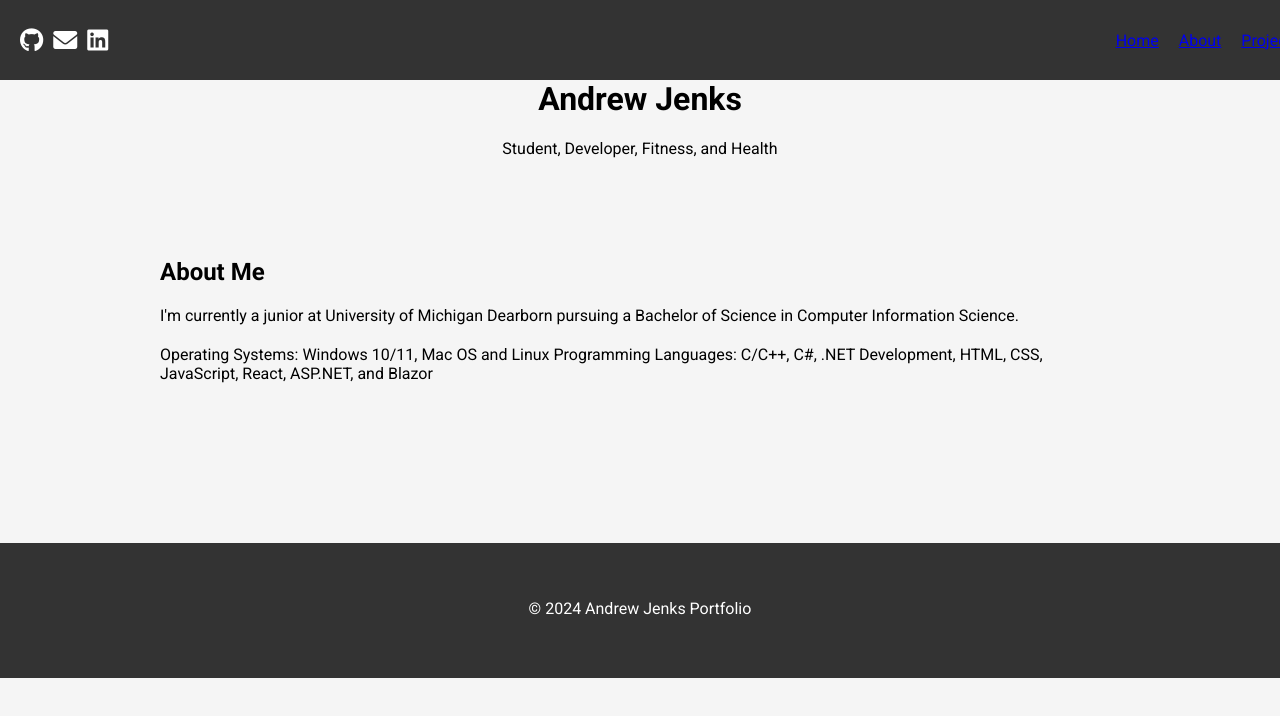
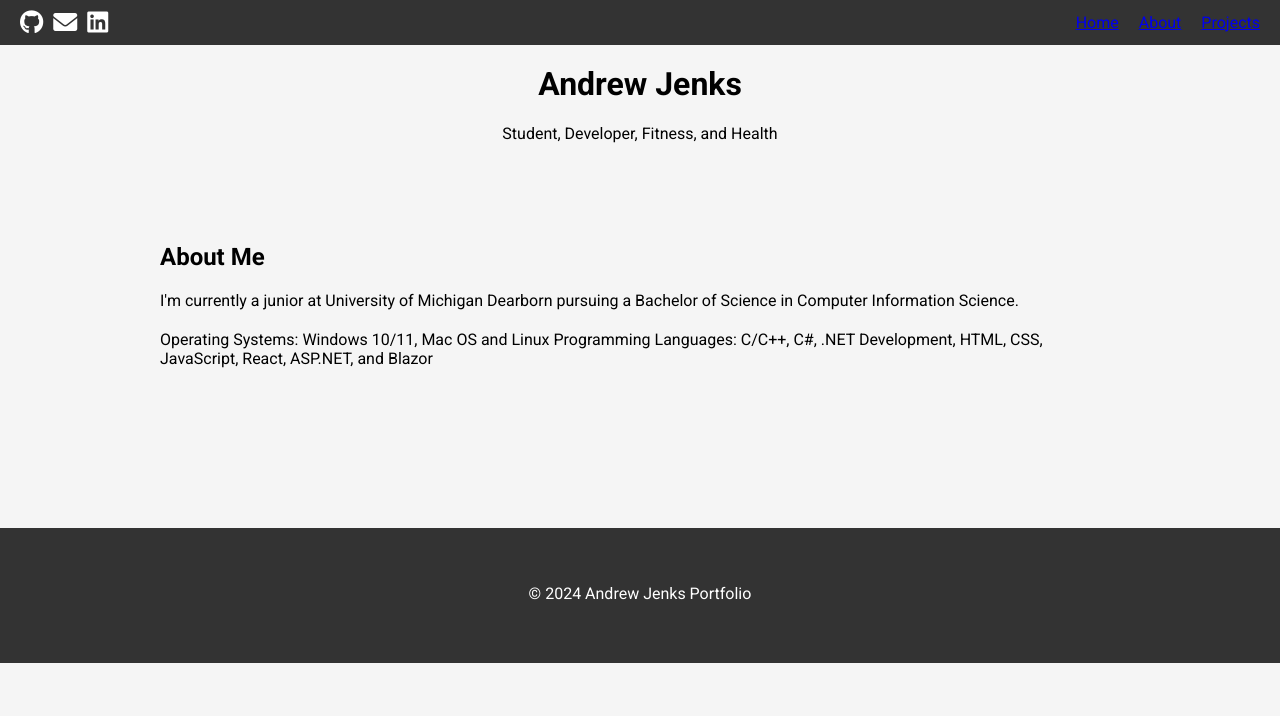
Before and after one commit to drewj71/drewj71.github.io, a plain HTML site: page index.html in a window 1280 px wide. Drawn offline with Linux system fonts and the light colour scheme.

Commit message:
more navbar fixes

```diff
--- a/styles.css
+++ b/styles.css
@@ -5,7 +5,6 @@ body {
     color: #000;
     margin: 0;
     padding: 0;
-    margin-top: 60px;
 }
 
 .container {
@@ -26,17 +25,12 @@ p {
 }
 
 nav {
-    height: 60px;
     background-color: #333;
     color: #fff;
     padding: 10px 20px;
     display: flex;
     align-items: center;
     justify-content: space-between;
-    position: fixed;
-    top: 0;
-    width: 100%;
-    z-index: 1000;
 }
 
 .social-links {
@@ -87,6 +81,7 @@ nav {
 .fa-envelope,
 .fa-linkedin {
     font-size: 24px;
+    color: #fff;
 }
 
 /* Section styles */
```
